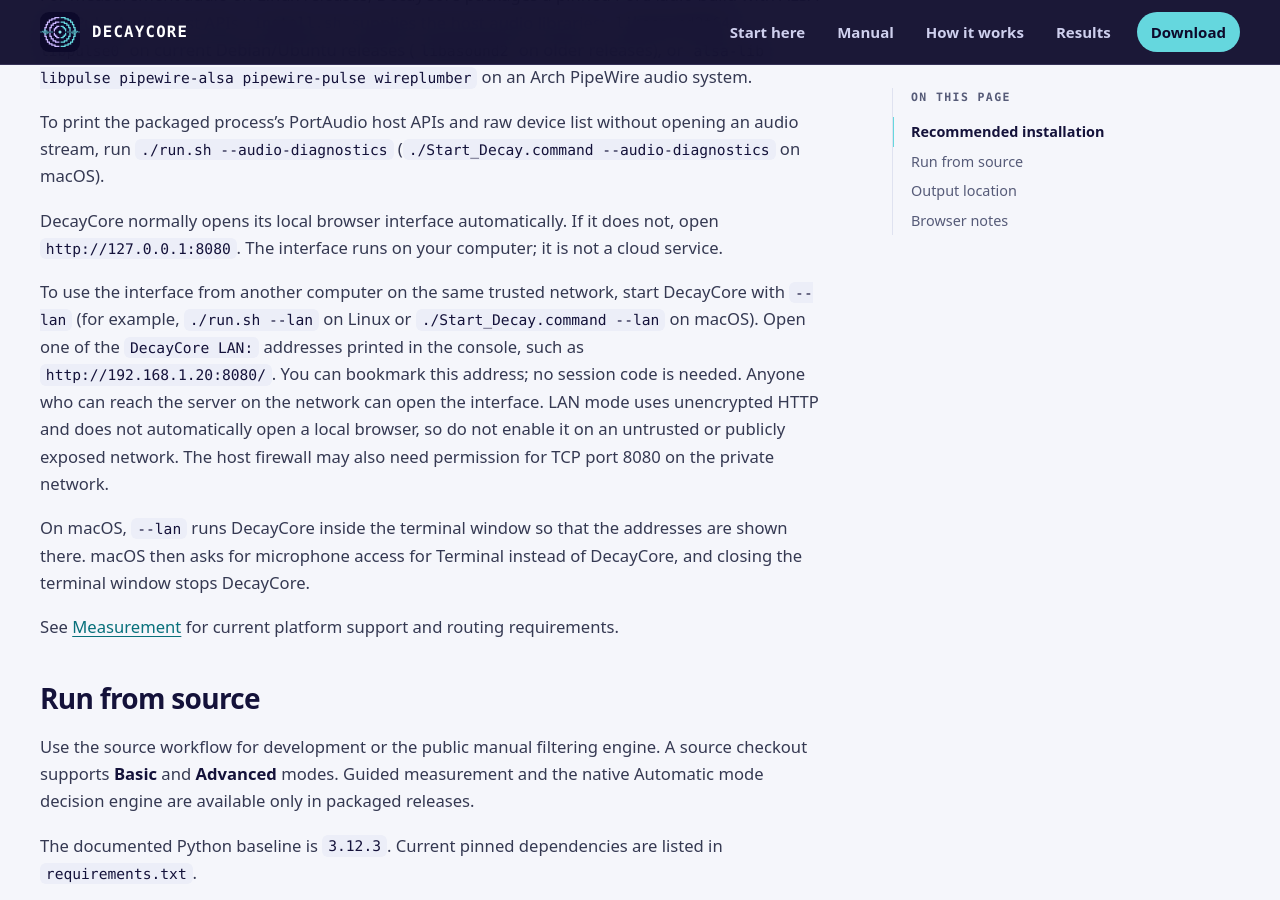
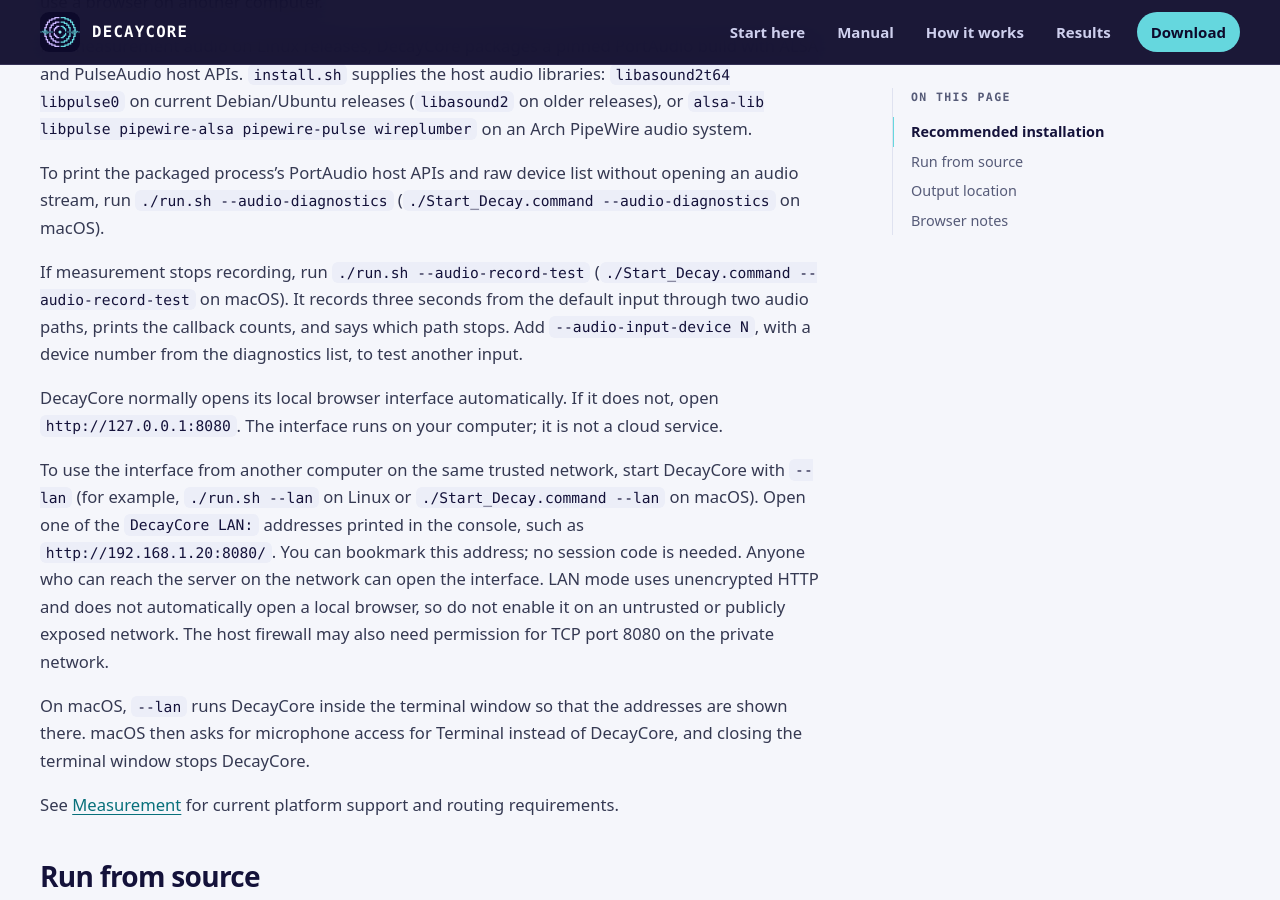
Before and after one commit to VilhoValittu/DecayCore, a Jekyll site: the page built from docs/Installation.md, in a window 1280 px wide and 900 px high, scrolled down 1372 px. Built offline with Jekyll 4.4.1, drawn with Linux system fonts in a browser that asks for light colours; some of the changed text lies outside the part shown.

Commit message:
feat. release v1.4.4

```diff
--- a/docs/Installation.md
+++ b/docs/Installation.md
@@ -15,7 +15,7 @@
 
 | Platform | Package and launcher | First-launch notes |
 |---|---|---|
-| Windows x64 | Extract `DecayCore_<version>_windows.7z`, then run `DecayCore_<version>.exe`. | If SmartScreen appears, select **More info → Run anyway**. Allow private firewall access if asked. |
+| Windows x64 | Extract `DecayCore_<version>_windows.7z`, then run `DecayCore_<version>.exe` from the extracted folder (keep its `_internal` folder beside it). | If SmartScreen appears, select **More info → Run anyway**. Allow private firewall access if asked. |
 | Ubuntu / Debian (x86_64) | Extract `DecayCore_<version>_linux.7z`, run `./install.sh`, then start with `./run.sh`. | The installer adds the required host ALSA/Pulse client libraries. |
 | Arch Linux (x86_64) | Extract `DecayCore_<version>_linux.7z`, run `./install.sh`, then start with `./run.sh`. | On an existing PipeWire audio system, the installer adds the matching ALSA/Pulse integration packages. |
 | Raspberry Pi / Linux ARM64 | Extract `DecayCore_<version>_linux_arm64.7z`, run `./install.sh`, then start with `./run.sh`. | Intended for Raspberry Pi 4/5 and other 64-bit ARM Linux systems. It does not support 32-bit Raspberry Pi OS. |
@@ -32,6 +32,8 @@
 on an Arch PipeWire audio system.
 
 To print the packaged process's PortAudio host APIs and raw device list without opening an audio stream, run `./run.sh --audio-diagnostics` (`./Start_Decay.command --audio-diagnostics` on macOS).
+
+If measurement stops recording, run `./run.sh --audio-record-test` (`./Start_Decay.command --audio-record-test` on macOS). It records three seconds from the default input through two audio paths, prints the callback counts, and says which path stops. Add `--audio-input-device N`, with a device number from the diagnostics list, to test another input.
 
 DecayCore normally opens its local browser interface automatically. If it does not, open `http://127.0.0.1:8080`. The interface runs on your computer; it is not a cloud service.
 
```
Also changed, not shown: docs/CHANGELOG.md, 1 other file.
